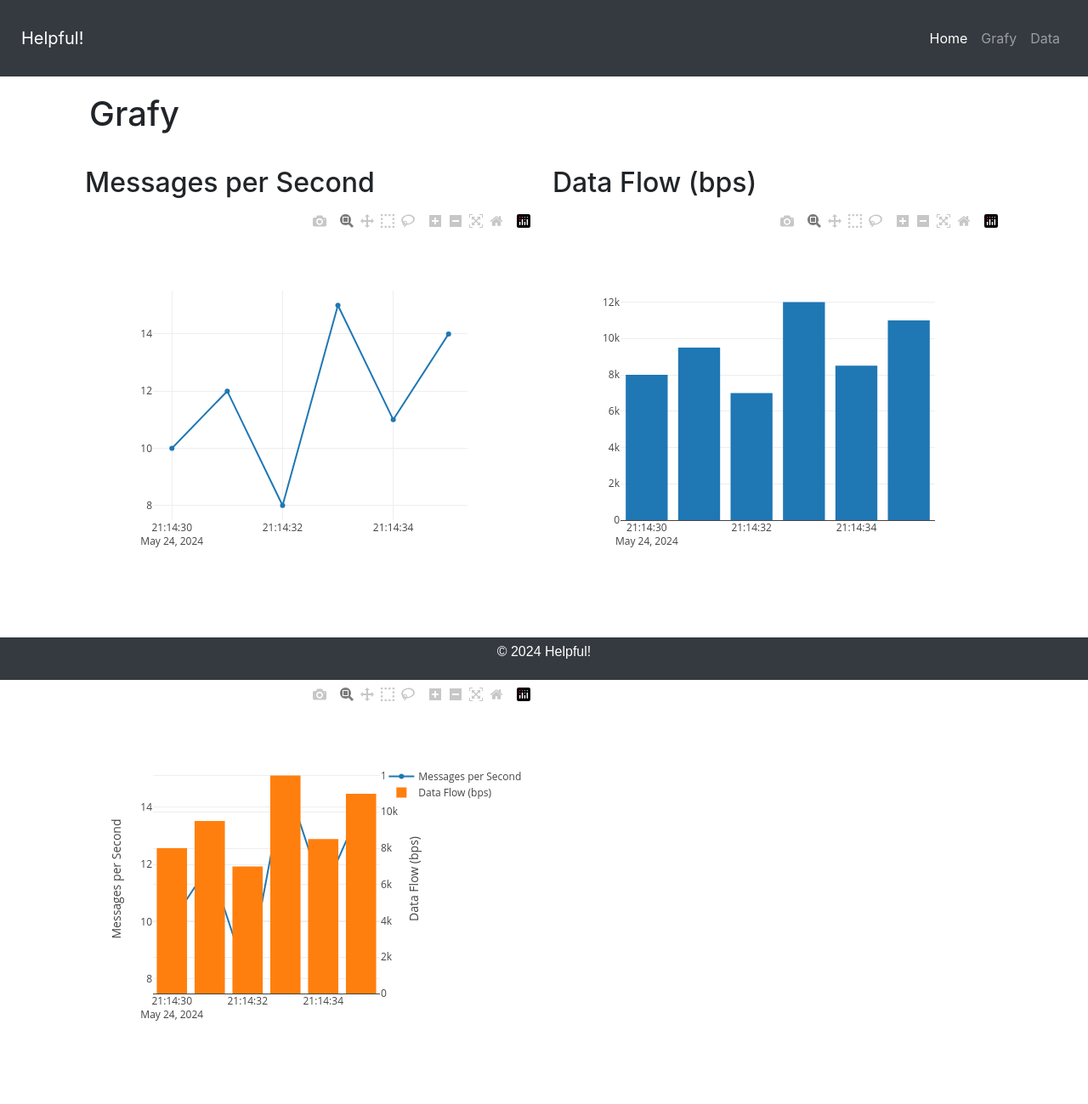
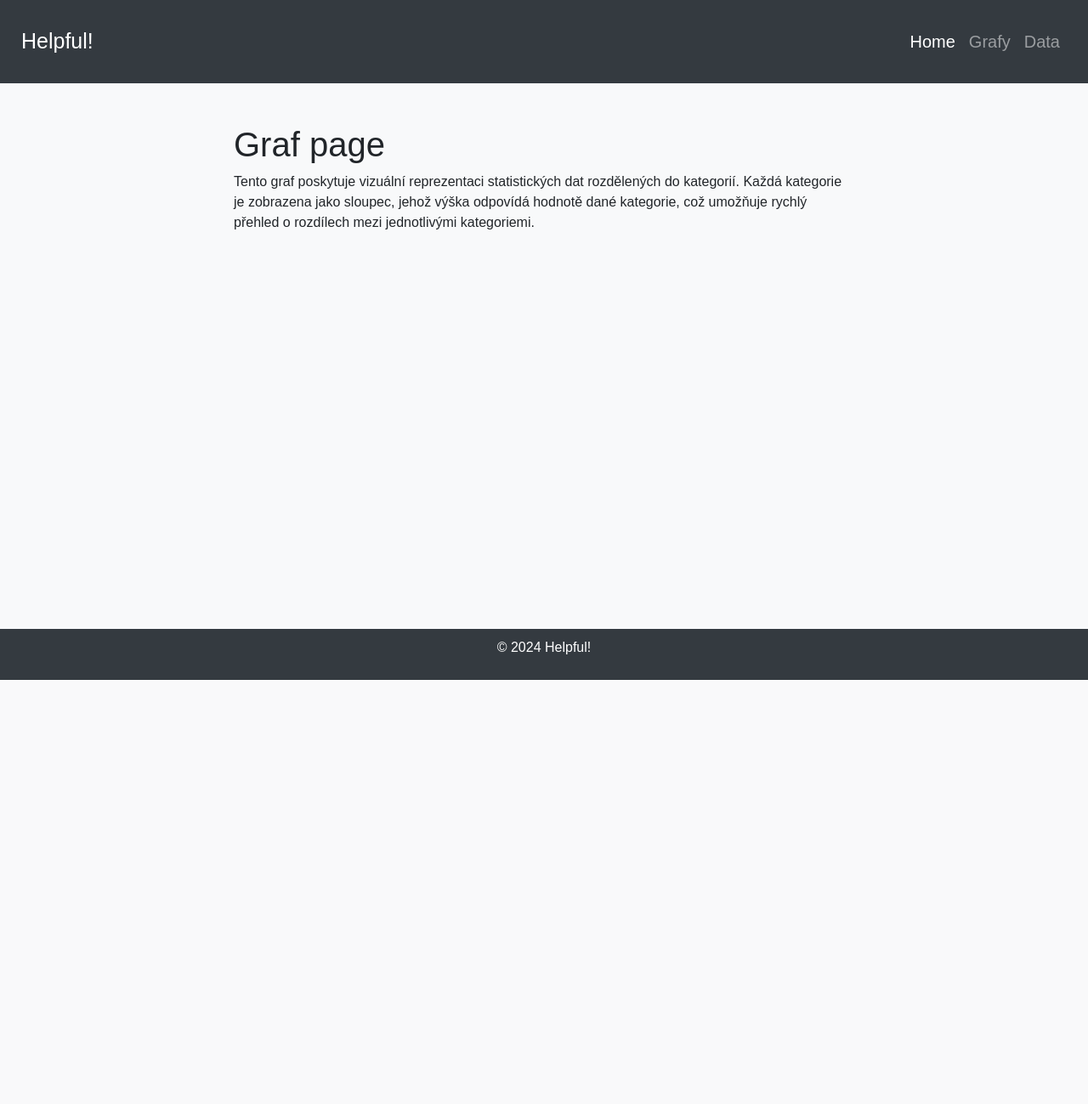
Before and after one commit to Matav5/Hackithon24, a Flask app: template templates/grafy.html in a window 1280 px wide. Shown: the whole page at 85% size. After the commit the page ends 800 px from the top, so only its background shows below. Run offline with Flask 3, Linux system fonts and the light colour scheme; the template is opened without the code that fills it, so the values that code supplies are empty; some libraries are stand-ins or nearby versions.

Commit message:
update grafy

```diff
--- a/main.py
+++ b/main.py
@@ -1,17 +1,30 @@
 from flask import Flask, render_template
 from grafy import grafy
+import random
 app = Flask(__name__)
+
+
+# Temp data z db
+timestamps = ["2024-05-24T21:14:30", "2024-05-24T21:14:31", "2024-05-24T21:14:32", "2024-05-24T21:14:33", "2024-05-24T21:14:34", "2024-05-24T21:14:35"]
+messages_per_second = [10, 12, 8, 15, 11, 14]
+data_flow_bps = [8000, 9500, 7000, 12000, 8500, 11000]
+
 
 @app.route('/')
 def domov():
     return render_template('home.html')
 
-"""
-@app.route('/graf')
+
+@app.route('/grafy')
 def graf():
-    fig = grafy.mapa()
-    return render_template('graf.html', plot=fig.to_html(full_html=False))
-"""
+    """
+    x_values = [random.uniform(0, 500) for _ in range(10)]
+    y_values = [random.uniform(0, 100) for _ in range(10)]
+    """
+    # temp data na test
+    fig_scatter = grafy.scatter_plot(timestamps, messages_per_second).to_html(full_html=False)
+    fig_bar = grafy.bar_chart(timestamps, data_flow_bps).to_html(full_html=False)
+    return render_template('grafy.html', plot_scatter=fig_scatter, plot_bar=fig_bar)
 
 
 if __name__ == '__main__':
--- a/templates/grafy.html
+++ b/templates/grafy.html
@@ -1,148 +1,29 @@
-<!DOCTYPE html>
-<html lang="en">
-<head>
-    <meta charset="UTF-8">
-    <meta name="viewport" content="width=device-width, initial-scale=1.0">
-    <title>Helpful Ap - Grafy</title>
-    <link href="https://stackpath.bootstrapcdn.com/bootstrap/4.5.2/css/bootstrap.min.css" rel="stylesheet">
-    <style>
-        html, body {
-            height: 100%;
-        }
-        body {
-            display: flex;
-            flex-direction: column;
-        }
-        .content {
-            flex: 1;
-        }
-        .footer {
-            position: fixed;
-            left: 0;
-            bottom: 0;
-            width: 100%;
-            background-color: #343a40;
-            color: white;
-            text-align: center;
-            padding: 5px 0;
-        }
-        .graph-container {
-            padding: 20px;
-        }
-        .graph {
-            margin: 20px 0;
-        }
-        .row {
-            display: flex;
-            flex-wrap: wrap;
-        }
-        .col {
-            flex: 1 1 50%;
-            padding: 10px;
-            max-width: 50%;
-        }
-    </style>
-</head>
-<body>
-    <nav class="navbar navbar-expand-lg navbar-dark bg-dark" style="padding: 25px;">
-        <a class="navbar-brand" href="/">Helpful!</a>
-        <button class="navbar-toggler" type="button" data-toggle="collapse" data-target="#navbarNav" aria-controls="navbarNav" aria-expanded="false" aria-label="Toggle navigation">
-            <span class="navbar-toggler-icon"></span>
-        </button>
-        <div class="collapse navbar-collapse" id="navbarNav">
-            <ul class="navbar-nav ml-auto">
-                <li class="nav-item active">
-                    <a class="nav-link" href="/">Home <span class="sr-only">(current)</span></a>
-                </li>
-                <li class="nav-item">
-                    <a class="nav-link" href="#">Grafy</a>
-                </li>
-                <li class="nav-item">
-                    <a class="nav-link" href="#">Data</a>
-                </li>
-            </ul>
-        </div>
-    </nav>
+{% extends 'index.html' %}
 
-    <div class="content container">
-        <div class="graph-container">
-            <h1>Grafy</h1>
-            <div class="row">
-                <div class="col">
-                    <div class="graph" id="messages-per-second">
-                        <h2>Messages per Second</h2>
-                        <div id="messagesChart"></div>
-                    </div>
-                </div>
-                <div class="col">
-                    <div class="graph" id="data-flow">
-                        <h2>Data Flow (bps)</h2>
-                        <div id="dataFlowChart"></div>
-                    </div>
-                </div>
-            </div>
-            <div class="row">
-                <div class="col">
-                    <div class="graph" id="combined-graph">
-                        <h2>Combined Graph</h2>
-                        <div id="combinedChart"></div>
-                    </div>
-                </div>
-                <!-- Add more graphs here as needed -->
+<!---Sem text?-->
+{% block content %}
+    <div class="container mt-5">
+        <div class="row justify-content-center">
+            <div class="col-md-8">
+                <h1>Graf page</h1>
+                <p class="text-block">Tento graf poskytuje vizuální reprezentaci statistických dat rozdělených do kategorií.
+                    Každá kategorie je zobrazena jako sloupec, jehož výška odpovídá hodnotě dané kategorie, což umožňuje rychlý přehled o
+                    rozdílech mezi jednotlivými kategoriemi.</p>
             </div>
         </div>
     </div>
+{% endblock %}
 
-    <div class="footer">
-        <p style="font-size: 16px; font-family: Arial, sans-serif;">&copy; 2024 Helpful!</p>
+<!---Sem grafy-->
+{% block main %}
+    <div class="container">
+        <div class="row justify-content-center">
+            <div class="col-md-8">
+                <div class="d-flex justify-content-center">
+                    {{ plot_scatter|safe }}
+                    {{ plot_bar|safe }}
+                </div>
+            </div>
+        </div>
     </div>
-    <!-- Bootstrap JS and dependencies -->
-    <script src="https://code.jquery.com/jquery-3.5.1.slim.min.js"></script>
-    <script src="https://cdn.jsdelivr.net/npm/@popperjs/core@2.5.2/dist/umd/popper.min.js"></script>
-    <script src="https://stackpath.bootstrapcdn.com/bootstrap/4.5.2/js/bootstrap.min.js"></script>
-    <!-- Plotly.js -->
-    <script src="https://cdn.plot.ly/plotly-latest.min.js"></script>
-    <script>
-        // Placeholder for Plotly graphs
-        var trace1 = {
-            x: ["2024-05-24T21:14:30", "2024-05-24T21:14:31", "2024-05-24T21:14:32", "2024-05-24T21:14:33", "2024-05-24T21:14:34", "2024-05-24T21:14:35"],
-            y: [10, 12, 8, 15, 11, 14],
-            type: 'scatter'
-        };
-        var data1 = [trace1];
-        Plotly.newPlot('messagesChart', data1);
-
-        var trace2 = {
-            x: ["2024-05-24T21:14:30", "2024-05-24T21:14:31", "2024-05-24T21:14:32", "2024-05-24T21:14:33", "2024-05-24T21:14:34", "2024-05-24T21:14:35"],
-            y: [8000, 9500, 7000, 12000, 8500, 11000],
-            type: 'bar'
-        };
-        var data2 = [trace2];
-        Plotly.newPlot('dataFlowChart', data2);
-
-        var trace3_1 = {
-            x: ["2024-05-24T21:14:30", "2024-05-24T21:14:31", "2024-05-24T21:14:32", "2024-05-24T21:14:33", "2024-05-24T21:14:34", "2024-05-24T21:14:35"],
-            y: [10, 12, 8, 15, 11, 14],
-            type: 'scatter',
-            name: 'Messages per Second'
-        };
-        var trace3_2 = {
-            x: ["2024-05-24T21:14:30", "2024-05-24T21:14:31", "2024-05-24T21:14:32", "2024-05-24T21:14:33", "2024-05-24T21:14:34", "2024-05-24T21:14:35"],
-            y: [8000, 9500, 7000, 12000, 8500, 11000],
-            type: 'bar',
-            name: 'Data Flow (bps)',
-            yaxis: 'y2'
-        };
-        var data3 = [trace3_1, trace3_2];
-        var layout3 = {
-            yaxis: {title: 'Messages per Second'},
-            yaxis2: {
-                title: 'Data Flow (bps)',
-                overlaying: 'y',
-                side: 'right'
-            }
-        };
-        Plotly.newPlot('combinedChart', data3, layout3);
-    </script>
-</body>
-</html>
+{% endblock %}
--- a/templates/index.html
+++ b/templates/index.html
@@ -52,7 +52,7 @@
                     <a class="nav-link" href="/">Home <span class="sr-only">(current)</span></a>
                 </li>
                 <li class="nav-item">
-                    <a class="nav-link" href="#">Grafy</a>
+                    <a class="nav-link" href="grafy">Grafy</a>
                 </li>
                 <li class="nav-item">
                     <a class="nav-link" href="#">Data</a>
```
Also changed, not shown: grafy/grafy.py (+5 -2 lines).
